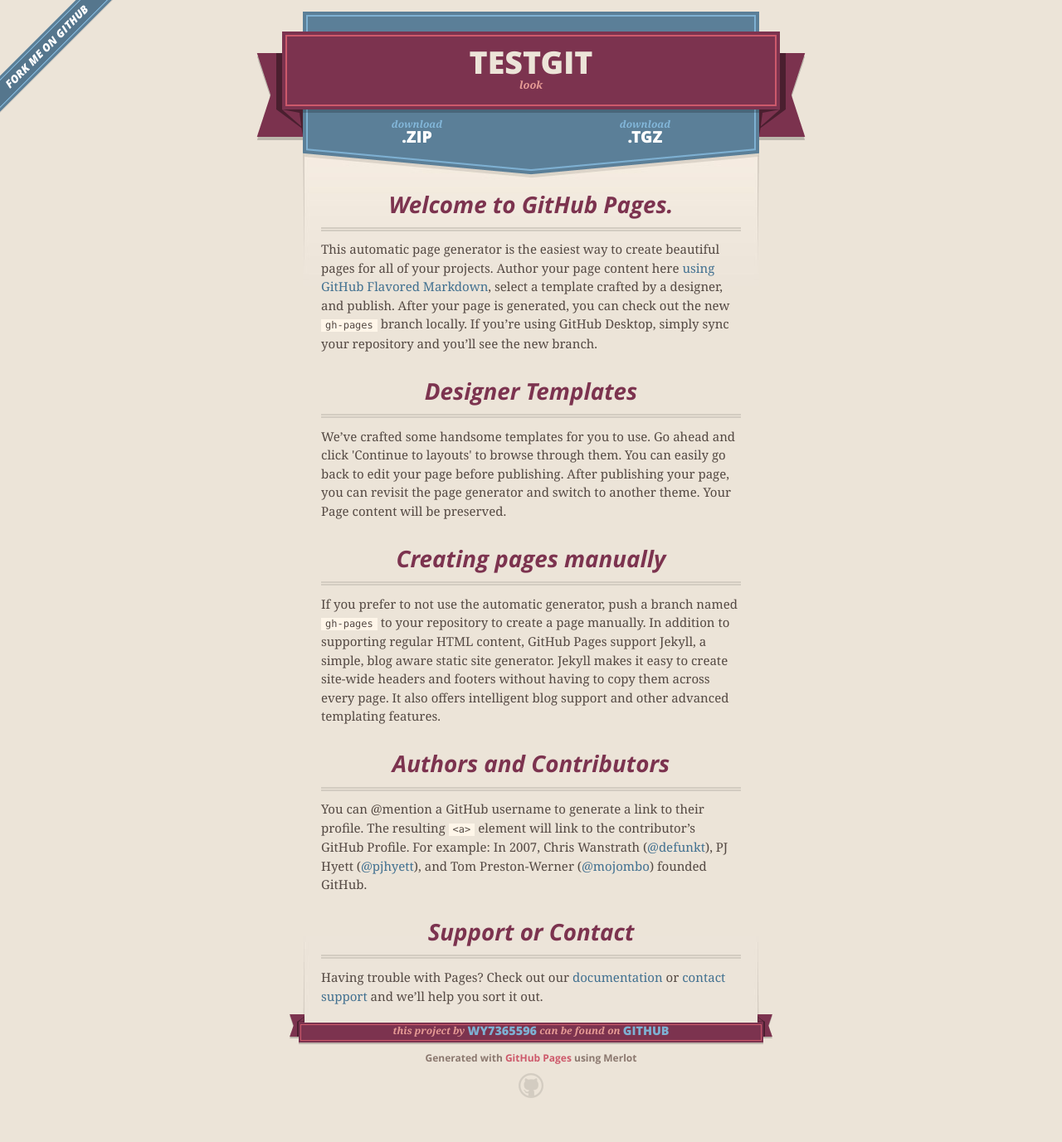
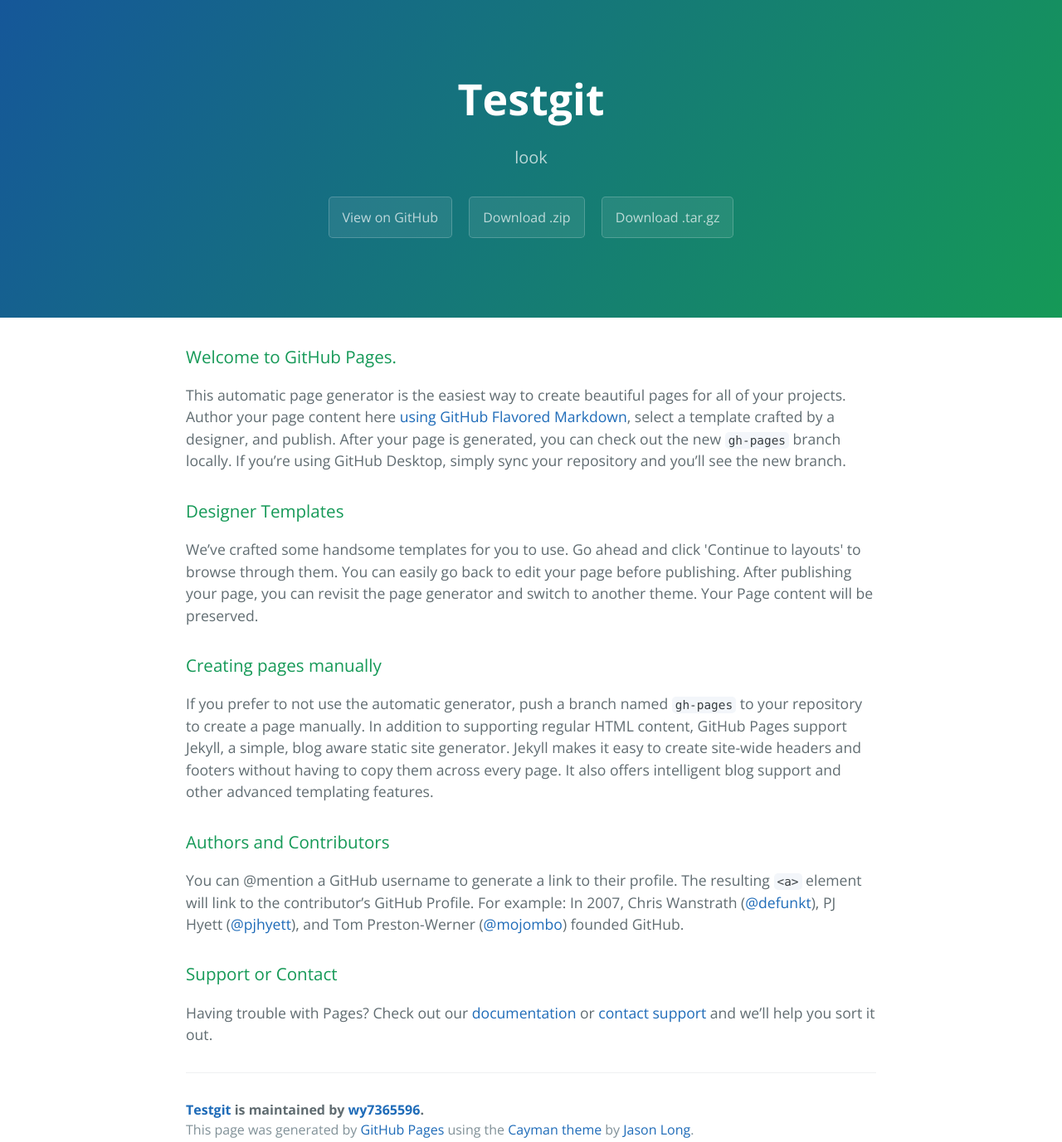
Before and after one commit to LaoliangGitHub/wy7365596.github.io, a plain HTML site: page index.html in a window 1280 px wide. Shown: the whole page at 83% size. Drawn offline with nearby package versions, Linux system fonts and the light colour scheme.

Commit message:
Create gh-pages branch via GitHub

```diff
--- a/index.html
+++ b/index.html
@@ -1,52 +1,25 @@
 <!DOCTYPE html>
-<html>
+<html lang="en-us">
   <head>
-    <meta charset='utf-8'>
-    <meta http-equiv="X-UA-Compatible" content="chrome=1">
-    <meta name="viewport" content="width=640">
+    <meta charset="UTF-8">
+    <title>Testgit by wy7365596</title>
+    <meta name="viewport" content="width=device-width, initial-scale=1">
+    <link rel="stylesheet" type="text/css" href="stylesheets/normalize.css" media="screen">
+    <link href='https://fonts.googleapis.com/css?family=Open+Sans:400,700' rel='stylesheet' type='text/css'>
+    <link rel="stylesheet" type="text/css" href="stylesheets/stylesheet.css" media="screen">
+    <link rel="stylesheet" type="text/css" href="stylesheets/github-light.css" media="screen">
+  </head>
+  <body>
+    <section class="page-header">
+      <h1 class="project-name">Testgit</h1>
+      <h2 class="project-tagline">look</h2>
+      <a href="https://github.com/wy7365596/testgit" class="btn">View on GitHub</a>
+      <a href="https://github.com/wy7365596/testgit/zipball/master" class="btn">Download .zip</a>
+      <a href="https://github.com/wy7365596/testgit/tarball/master" class="btn">Download .tar.gz</a>
+    </section>
 
-    <link rel="stylesheet" href="stylesheets/core.css" media="screen">
-    <link rel="stylesheet" href="stylesheets/mobile.css" media="handheld, only screen and (max-device-width:640px)">
-    <link rel="stylesheet" href="stylesheets/github-light.css">
-
-    <script type="text/javascript" src="javascripts/modernizr.js"></script>
-    <script type="text/javascript" src="https://ajax.googleapis.com/ajax/libs/jquery/1.7.1/jquery.min.js"></script>
-    <script type="text/javascript" src="javascripts/headsmart.min.js"></script>
-    <script type="text/javascript">
-      $(document).ready(function () {
-        $('#main_content').headsmart()
-      })
-    </script>
-    <title>Testgit by wy7365596</title>
-  </head>
-
-  <body>
-    <a id="forkme_banner" href="https://github.com/wy7365596/testgit">View on GitHub</a>
-    <div class="shell">
-
-      <header>
-        <span class="ribbon-outer">
-          <span class="ribbon-inner">
-            <h1>Testgit</h1>
-            <h2>look</h2>
-          </span>
-          <span class="left-tail"></span>
-          <span class="right-tail"></span>
-        </span>
-      </header>
-
-      <section id="downloads">
-        <span class="inner">
-          <a href="https://github.com/wy7365596/testgit/zipball/master" class="zip"><em>download</em> .ZIP</a><a href="https://github.com/wy7365596/testgit/tarball/master" class="tgz"><em>download</em> .TGZ</a>
-        </span>
-      </section>
-
-
-      <span class="banner-fix"></span>
-
-
-      <section id="main_content">
-        <h3>
+    <section class="main-content">
+      <h3>
 <a id="welcome-to-github-pages" class="anchor" href="#welcome-to-github-pages" aria-hidden="true"><span aria-hidden="true" class="octicon octicon-link"></span></a>Welcome to GitHub Pages.</h3>
 
 <p>This automatic page generator is the easiest way to create beautiful pages for all of your projects. Author your page content here <a href="https://guides.github.com/features/mastering-markdown/">using GitHub Flavored Markdown</a>, select a template crafted by a designer, and publish. After your page is generated, you can check out the new <code>gh-pages</code> branch locally. If you’re using GitHub Desktop, simply sync your repository and you’ll see the new branch.</p>
@@ -70,21 +43,14 @@
 <a id="support-or-contact" class="anchor" href="#support-or-contact" aria-hidden="true"><span aria-hidden="true" class="octicon octicon-link"></span></a>Support or Contact</h3>
 
 <p>Having trouble with Pages? Check out our <a href="https://help.github.com/pages">documentation</a> or <a href="https://github.com/contact">contact support</a> and we’ll help you sort it out.</p>
-      </section>
 
-      <footer>
-        <span class="ribbon-outer">
-          <span class="ribbon-inner">
-            <p>this project by <a href="https://github.com/wy7365596">wy7365596</a> can be found on <a href="https://github.com/wy7365596/testgit">GitHub</a></p>
-          </span>
-          <span class="left-tail"></span>
-          <span class="right-tail"></span>
-        </span>
-        <p>Generated with <a href="https://pages.github.com">GitHub Pages</a> using Merlot</p>
-        <span class="octocat"></span>
+      <footer class="site-footer">
+        <span class="site-footer-owner"><a href="https://github.com/wy7365596/testgit">Testgit</a> is maintained by <a href="https://github.com/wy7365596">wy7365596</a>.</span>
+
+        <span class="site-footer-credits">This page was generated by <a href="https://pages.github.com">GitHub Pages</a> using the <a href="https://github.com/jasonlong/cayman-theme">Cayman theme</a> by <a href="https://twitter.com/jasonlong">Jason Long</a>.</span>
       </footer>
 
-    </div>
+    </section>
 
 
   </body>
```
